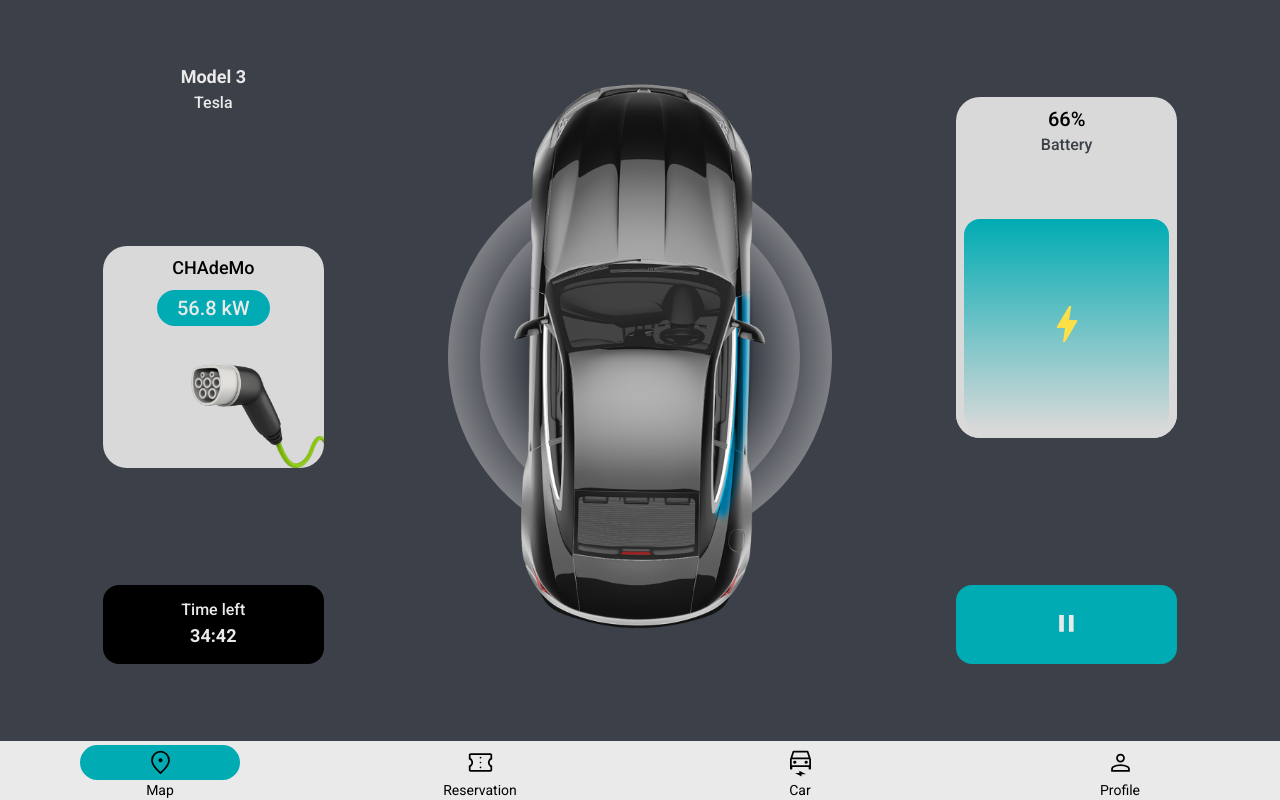
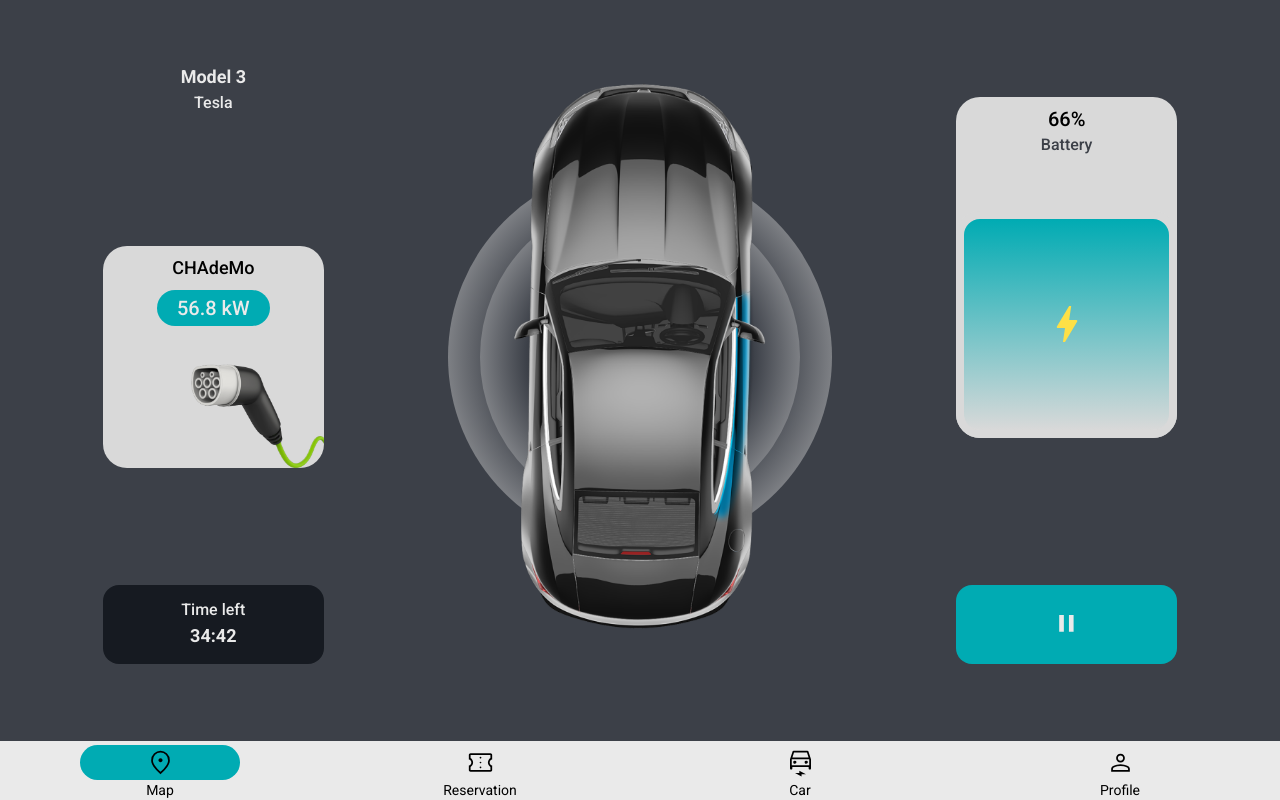
Before and after one commit to gio-del/eMall, a React (Vite) app in the folder client/: page /eMallFrontEnd/main/car in a window 1280 px wide. Built offline with nearby package versions, Linux system fonts and the light colour scheme.

Commit message:
fix minor

```diff
--- a/client/src/component/BottomBar.jsx
+++ b/client/src/component/BottomBar.jsx
@@ -2,8 +2,8 @@ import { Link } from 'react-router-dom'
 
 export default function BottomBar({ actualTab, setActualTab }) {
   return (
-    <div className="absolute bottom-0 w-full">
-      <ul className="inline-flex justify-around items-center w-full pt-1 bg-tertiary dark:bg-dk-secondary dark:text-tertiary text-sm">
+    <div className="absolute bottom-0 w-full ">
+      <ul className="inline-flex justify-around items-center w-full pt-1 bg-tertiary dark:bg-dk-nav dark:text-tertiary text-sm ">
         <li className="w-full">
           <Link
             onClick={() => setActualTab('map')}
--- a/client/src/component/Car/Car.jsx
+++ b/client/src/component/Car/Car.jsx
@@ -71,7 +71,7 @@ export default function Car () {
                     </div>
                     <div className='row-span-1 flex justify-center items-center relative'>
                         <div className=' h-full w-full absolute py-5 px-8 md:w-4/5 md:h-4/5 lg:w-2/3 lg:h-2/3'>
-                            <div className='bg-black rounded-2xl h-full w-full relative flex items-center justify-center'>
+                            <div className='bg-dk-nav rounded-2xl h-full w-full relative flex items-center justify-center'>
                                 <div>
                                     <p className='text-tertiary text-center text-md font-medium'>Time left</p>
                                     <p className='text-tertiary text-center text-lg font-semibold'>34:42</p>
--- a/client/tailwind.config.cjs
+++ b/client/tailwind.config.cjs
@@ -8,7 +8,8 @@ module.exports = {
         "dk-secondary": "#3C4048",
         "tertiary": "#EAEAEA",
         "searchInput": "#B2B2B2",
-        "dk-gray": "#D9D9D9"
+        "dk-gray": "#D9D9D9",
+        "dk-nav" : "#161a21"
       },
       backgroundImage: {
         'gradient-radial': 'radial-gradient(var(--tw-gradient-stops))',
```
